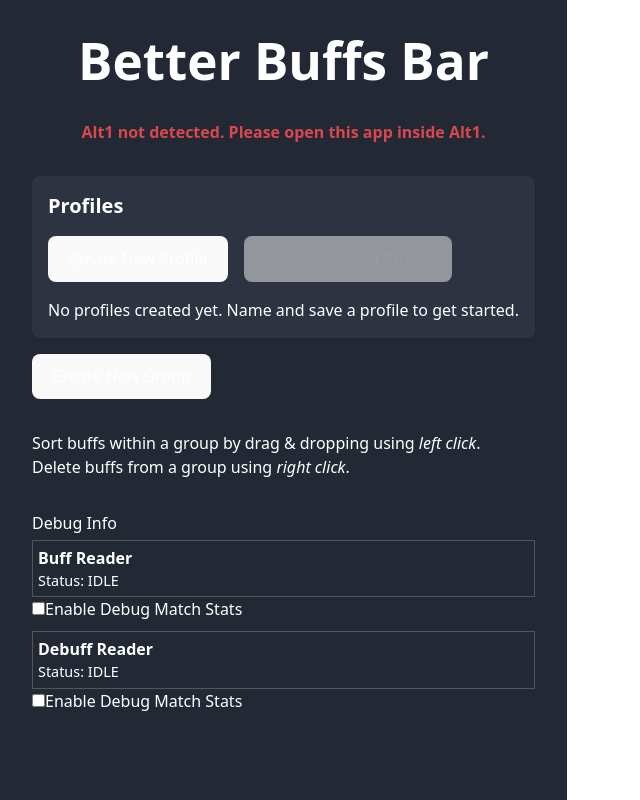
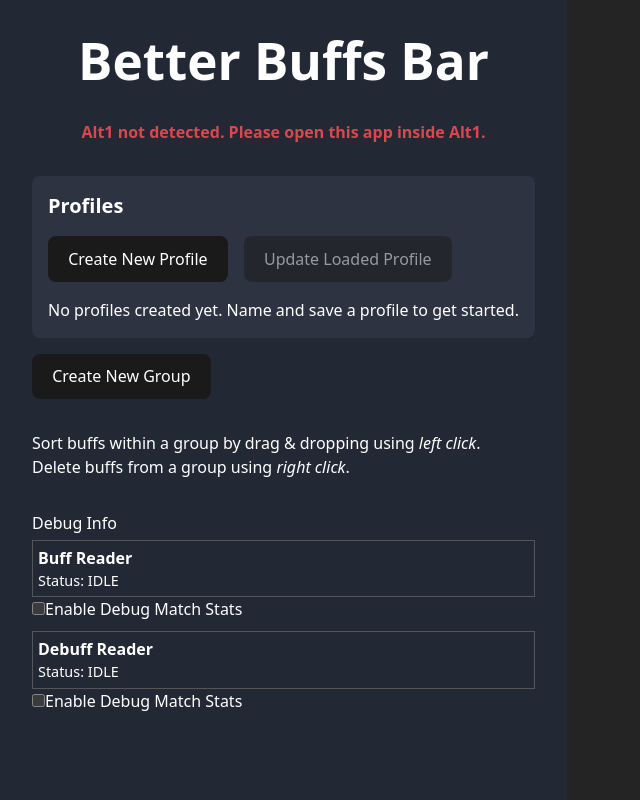
Before and after one commit to NadyaNayme/better-better-buffs-bars, a React (Vite) app: page / in a window 1280 px wide. Shown: the whole page, without its empty margins (0-640 px from the left). Built offline with nearby package versions, Linux system fonts and the light colour scheme.

Commit message:
fix: disable light mode styles

```diff
--- a/index.html
+++ b/index.html
@@ -1,5 +1,5 @@
 <!doctype html>
-<html lang="en">
+<html lang="en dark">
   <head>
     <meta charset="UTF-8" />
     <link rel="icon" type="image/png" href="/icon.png" />
--- a/src/index.css
+++ b/src/index.css
@@ -1,11 +1,13 @@
 @import "tailwindcss";
+
+@custom-variant dark (&:where(.dark, .dark *));
 
 :root {
   font-family: system-ui, Avenir, Helvetica, Arial, sans-serif;
   line-height: 1.5;
   font-weight: 400;
 
-  color-scheme: light dark;
+  color-scheme: dark;
   color: rgba(255, 255, 255, 0.87);
   background-color: #242424;
 
@@ -64,19 +66,6 @@ select {
   background-color: black;
 }
 
-@media (prefers-color-scheme: light) {
-  :root {
-    color: #213547;
-    background-color: #ffffff;
-  }
-  a:hover {
-    color: #747bff;
-  }
-  button {
-    background-color: #f9f9f9;
-  }
-}
-
 @layer utilities {
   .grid-cols-12-dynamic {
     grid-template-columns: repeat(var(--buff-rows), var(--buff-min-width));
```
